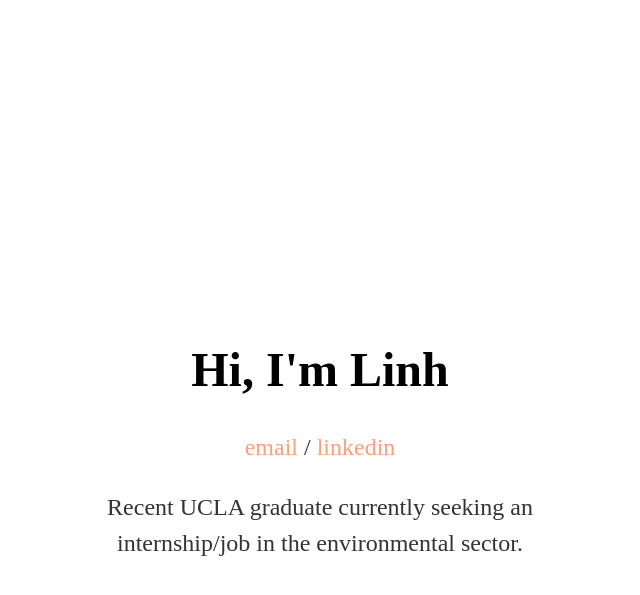
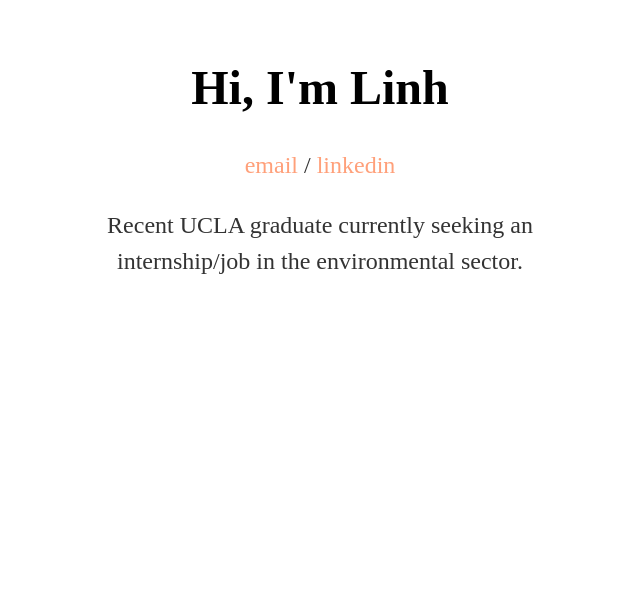
Before and after one commit to lttrinh/lttrinh.github.io, a Jekyll site: the page built from index.html, in a window 1280 px wide. Shown: the top 595 px of the page, without its empty margins (320-960 px from the left). Built offline with Jekyll 4.4.1, drawn with Linux system fonts in a browser that asks for light colours.

Commit message:
Update main.css

```diff
--- a/css/main.css
+++ b/css/main.css
@@ -1,7 +1,6 @@
 body {
     margin: 60px auto;
     width: 40%;
-    padding-top: 250px;
 }
 
 h1 {
```
